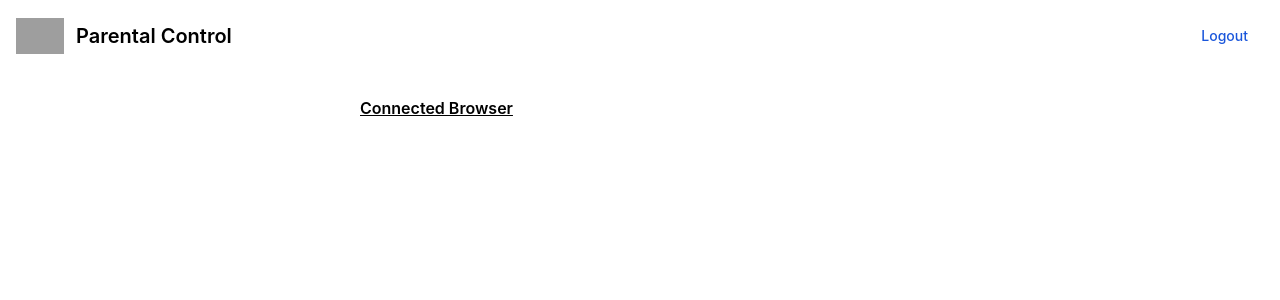
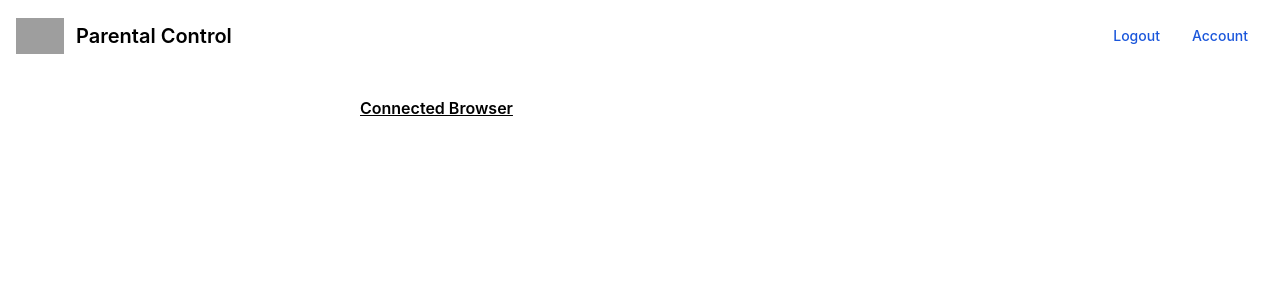
Before and after one commit to rootaccess13/ParentalControl, a Django app: page /mobile/home/ in a window 1280 px wide. Shown: the top 300 px of the page. Run offline with Django 4.2, Linux system fonts and the light colour scheme; a user stored in the database is signed in; data comes from the database, SQL or seed files in the repository; some libraries are stand-ins or nearby versions; grey boxes are pictures that could not be loaded.

Commit message:
Account Settings UI

```diff
--- a/templates/api/mobile_home.html
+++ b/templates/api/mobile_home.html
@@ -23,6 +23,9 @@
               <li>
                 <a href="{% url 'logout_view' %}" class="block py-2 pl-3 pr-4 text-white bg-blue-700 rounded md:bg-transparent md:text-blue-700 md:p-0 dark:text-white" aria-current="page">Logout</a>
               </li>
+              <li>
+                <a href="{% url 'mobileaccount' request.user.username %}" class="block py-2 pl-3 pr-4 text-white bg-blue-700 rounded md:bg-transparent md:text-blue-700 md:p-0 dark:text-white" aria-current="page">Account</a>
+              </li>
             </ul>
           </div>
         </div>
@@ -37,7 +40,7 @@
             <div class="flex justify-end p-2">
                 <span class="font-bold text-white">Active</span>
             </div>
-            <h1 class="flex justify-center text-lg font-semibold">{{data.device_name}}</h1>
+            <h1 class="flex justify-center text-lg font-semibold text-white">{{data.device_name}}</h1>
             {% if data.device_type == "Chrome" %}
                 <img src="https://www.freepnglogos.com/uploads/google-chrome-png-logo/google-chrome-logo-png-0.png" class="w-10 p-2" alt="">
             {% elif data.device_type == "Edge" %}
```
